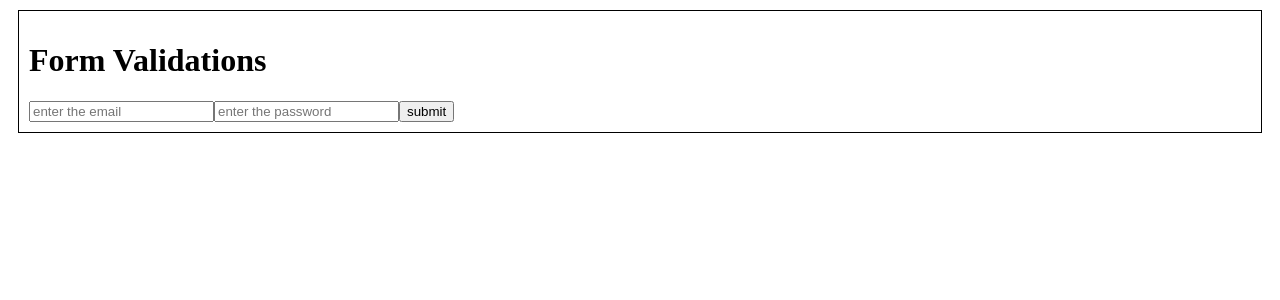
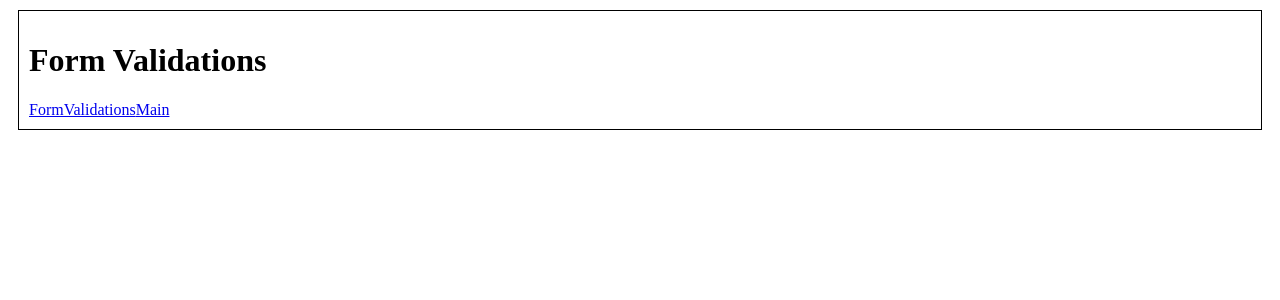
Before and after one commit to NagaMruthi/my-app, a React (Create React App) app: page / in a window 1280 px wide. Shown: the top 300 px of the page. Built offline with nearby package versions, Linux system fonts and the light colour scheme.

Commit message:
second commit

```diff
--- a/package.json
+++ b/package.json
@@ -9,6 +9,7 @@
     "formik": "^2.4.5",
     "react": "^18.2.0",
     "react-dom": "^18.2.0",
+    "react-router-dom": "^6.23.0",
     "react-scripts": "5.0.1",
     "web-vitals": "^2.1.4",
     "yup": "^1.4.0"
--- a/src/App.js
+++ b/src/App.js
@@ -1,10 +1,10 @@
 import React from "react";
-import FormValidations from "./form";
 function App(){
   return (
     <div className="my">
     <h1>Form Validations</h1>
-    <FormValidations></FormValidations>
+    <a href="/form">FormValidations</a>
+    <a href="/main">Main</a>
     </div>
   )
 }
--- a/src/index.js
+++ b/src/index.js
@@ -1,13 +1,33 @@
 import React from 'react';
+import Main from './main';
 import ReactDOM from 'react-dom/client';
 import './index.css';
 import App from './App';
 import reportWebVitals from './reportWebVitals';
+import {
+  createBrowserRouter,
+  RouterProvider,
+}
+from "react-router-dom";
+import FormValidations from './form';
+const router = createBrowserRouter([
+  {
+    path: "/",
+    element: <App></App>
+  },
+  {
+    path:"/main",
+    element:<Main></Main>
+  },
+  {
+    path:"/form",
+    element:<FormValidations></FormValidations>
+  }
 
-const root = ReactDOM.createRoot(document.getElementById('root'));
-root.render(
+]);
+ReactDOM.createRoot(document.getElementById("root")).render(
   <React.StrictMode>
-    <App />
+    <RouterProvider router={router} />
   </React.StrictMode>
 );
 
--- /dev/null
+++ b/src/main.jsx
@@ -0,0 +1,6 @@
+import React from "react";
+function Main(){
+    return(<div>
+welcome to react</div>)
+}
+export default Main;
```
Also changed, not shown: 1 other file (tests, documents, lock files or other folders).
